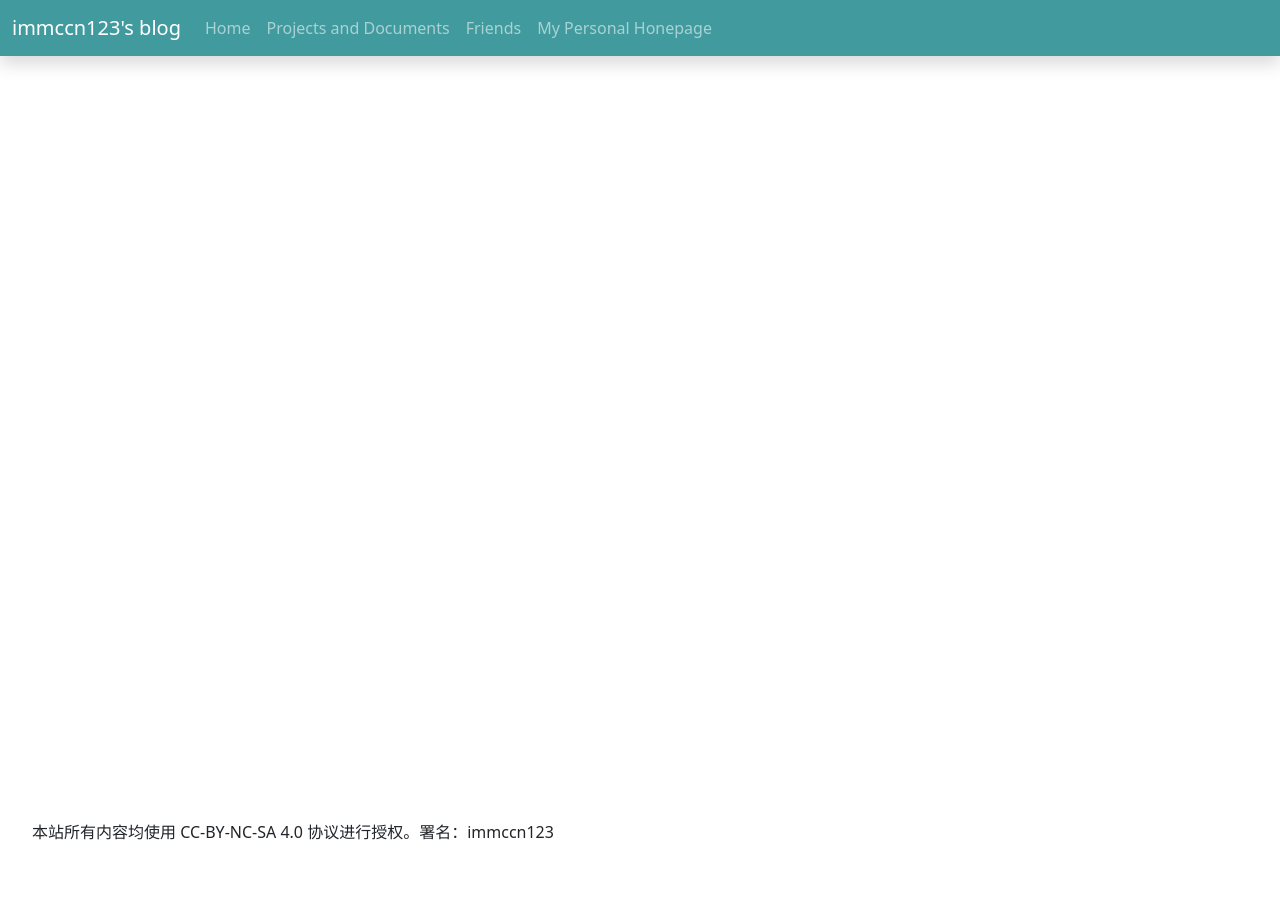
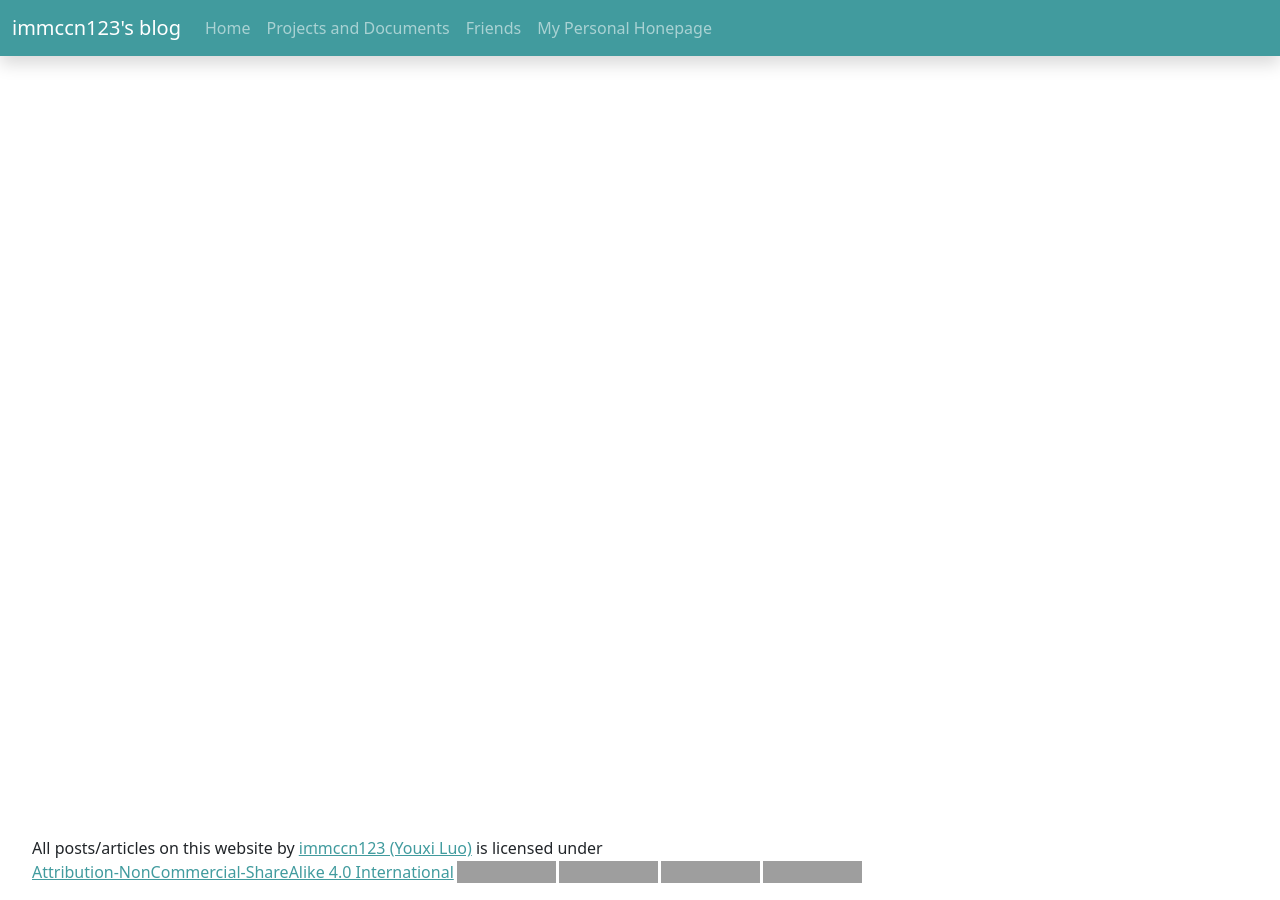
Before and after one commit to immccn123/immccn123.github.io, a Jekyll site: the page built from projects.html, in a window 1280 px wide and 900 px high, scrolled down 1130 px. Built offline with Jekyll 4.4.1, drawn with Linux system fonts in a browser that asks for light colours; nearby versions of some CDN libraries; comment, search, counter and statistics services are not loaded; the repository's description, which GitHub fills in, is left out; before the commit the page ends 1990 px from its top, so only the background shows below that; grey boxes are pictures that could not be loaded.

Commit message:
Update _config.yml

```diff
--- a/_config.yml
+++ b/_config.yml
@@ -1,5 +1,5 @@
 # theme: jekyll-theme-cayman
-copyright: 本站所有内容均使用 CC-BY-NC-SA 4.0 协议进行授权。署名：immccn123
+copyright: <p xmlns:cc="http://creativecommons.org/ns#" xmlns:dct="http://purl.org/dc/terms/"><span property="dct:title">All posts/articles on this website </span> by <a rel="cc:attributionURL dct:creator" property="cc:attributionName" href="https://immccn123.xyz/#/">immccn123 (Youxi Luo)</a> is licensed under <a href="http://creativecommons.org/licenses/by-nc-sa/4.0/?ref=chooser-v1" target="_blank" rel="license noopener noreferrer" style="display:inline-block;">Attribution-NonCommercial-ShareAlike 4.0 International<img style="height:22px!important;margin-left:3px;vertical-align:text-bottom;" src="https://mirrors.creativecommons.org/presskit/icons/cc.svg?ref=chooser-v1"><img style="height:22px!important;margin-left:3px;vertical-align:text-bottom;" src="https://mirrors.creativecommons.org/presskit/icons/by.svg?ref=chooser-v1"><img style="height:22px!important;margin-left:3px;vertical-align:text-bottom;" src="https://mirrors.creativecommons.org/presskit/icons/nc.svg?ref=chooser-v1"><img style="height:22px!important;margin-left:3px;vertical-align:text-bottom;" src="https://mirrors.creativecommons.org/presskit/icons/sa.svg?ref=chooser-v1"></a></p>
 title: immccn123's blog
 lang: zh-cn
 nopic: "https://cdn.jsdelivr.net/gh/immccn123/imimbed/nopic.png"
```
